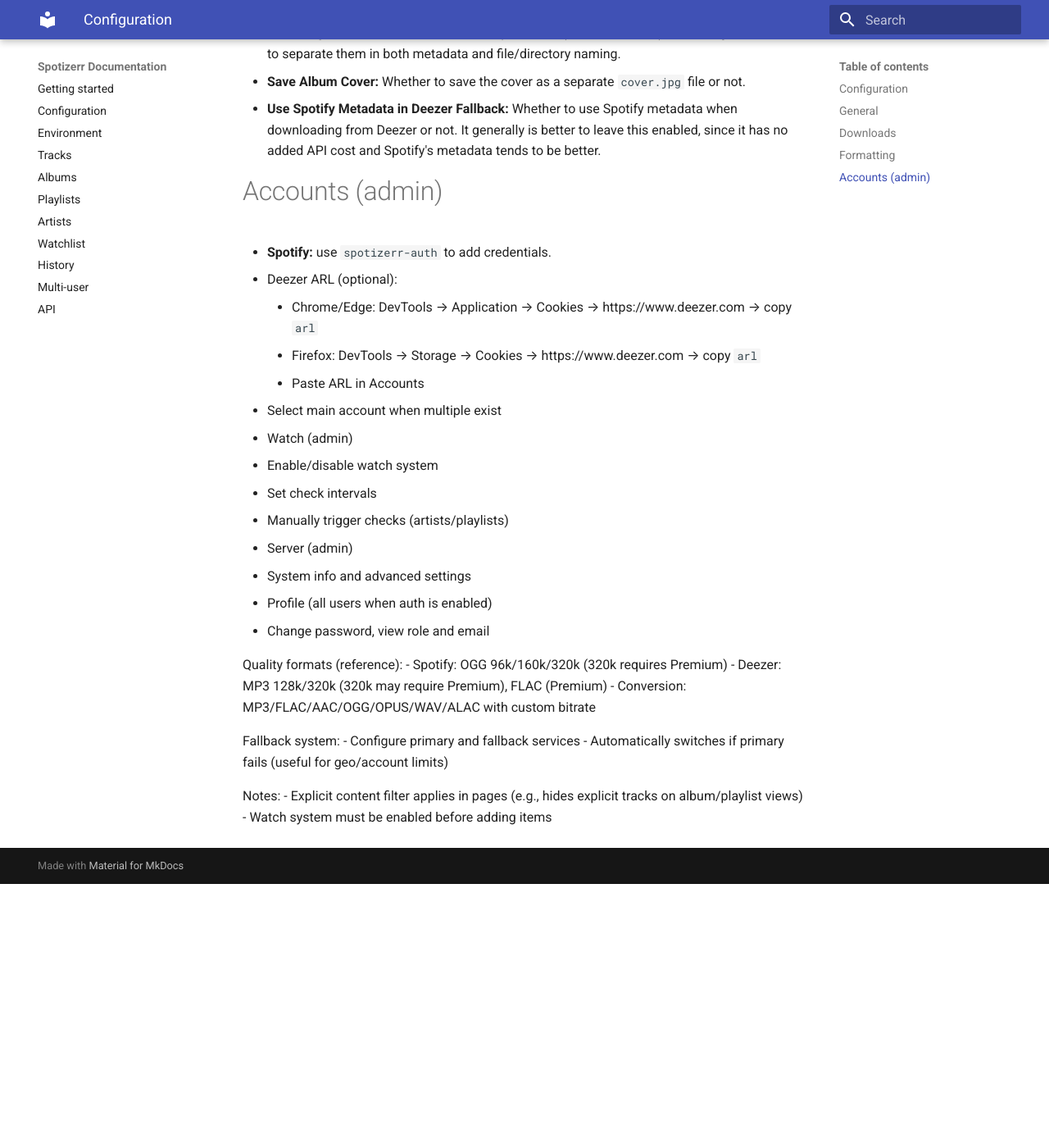
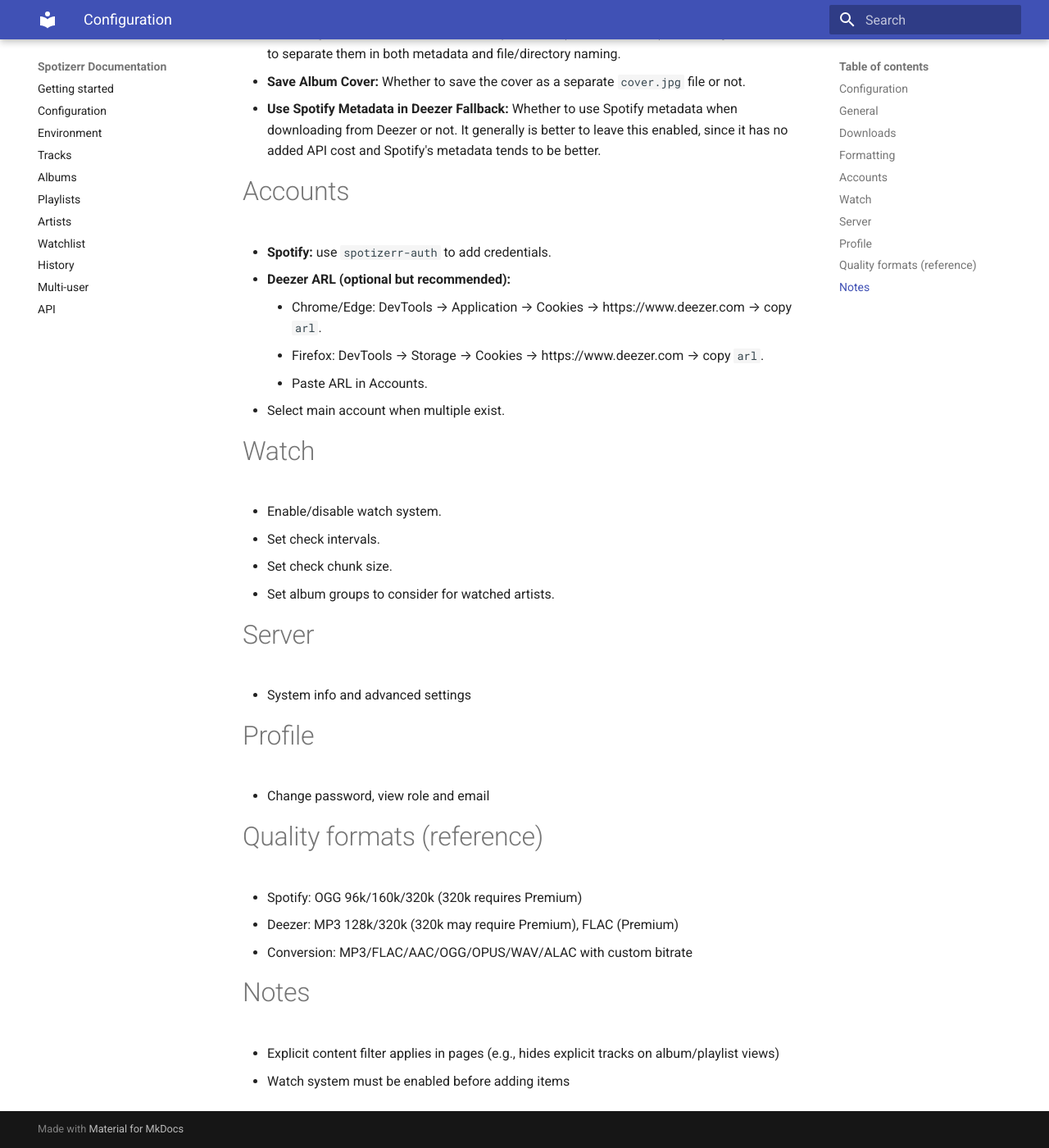
Before and after one commit to spotizerr-dev/spotizerr, an MkDocs documentation site: the page built from docs/user/configuration.md, in a window 1280 px wide and 1400 px high, scrolled down 1459 px. Shown: the whole window at 82% size. Built offline with MkDocs 1.6.1 and Material for MkDocs 9.7.7, drawn with Linux system fonts in a browser that asks for light colours; before the commit the page ends 2537 px from its top, so only the background shows below that.

Commit message:
chore(docs): update configuration docs

```diff
--- a/docs/user/configuration.md
+++ b/docs/user/configuration.md
@@ -35,31 +35,32 @@
 - **Save Album Cover:** Whether to save the cover as a separate `cover.jpg` file or not.
 - **Use Spotify Metadata in Deezer Fallback:** Whether to use Spotify metadata when downloading from Deezer or not. It generally is better to leave this enabled, since it has no added API cost and Spotify's metadata tends to be better.
 
-# Accounts (admin)
+# Accounts
   - **Spotify:** use `spotizerr-auth` to add credentials.
-  - Deezer ARL (optional):
-    - Chrome/Edge: DevTools → Application → Cookies → https://www.deezer.com → copy `arl`
-    - Firefox: DevTools → Storage → Cookies → https://www.deezer.com → copy `arl`
-    - Paste ARL in Accounts
-  - Select main account when multiple exist
-- Watch (admin)
-  - Enable/disable watch system
-  - Set check intervals
-  - Manually trigger checks (artists/playlists)
-- Server (admin)
+  - **Deezer ARL (optional but recommended):**
+    - Chrome/Edge: DevTools → Application → Cookies → https://www.deezer.com → copy `arl`.
+    - Firefox: DevTools → Storage → Cookies → https://www.deezer.com → copy `arl`.
+    - Paste ARL in Accounts.
+  - Select main account when multiple exist.
+
+# Watch
+  - Enable/disable watch system.
+  - Set check intervals.
+  - Set check chunk size.
+  - Set album groups to consider for watched artists.
+
+
+# Server
   - System info and advanced settings
-- Profile (all users when auth is enabled)
+
+# Profile
   - Change password, view role and email
 
-Quality formats (reference):
+# Quality formats (reference)
 - Spotify: OGG 96k/160k/320k (320k requires Premium)
 - Deezer: MP3 128k/320k (320k may require Premium), FLAC (Premium)
 - Conversion: MP3/FLAC/AAC/OGG/OPUS/WAV/ALAC with custom bitrate
 
-Fallback system:
-- Configure primary and fallback services
-- Automatically switches if primary fails (useful for geo/account limits)
-
-Notes:
+# Notes
 - Explicit content filter applies in pages (e.g., hides explicit tracks on album/playlist views)
 - Watch system must be enabled before adding items
```
